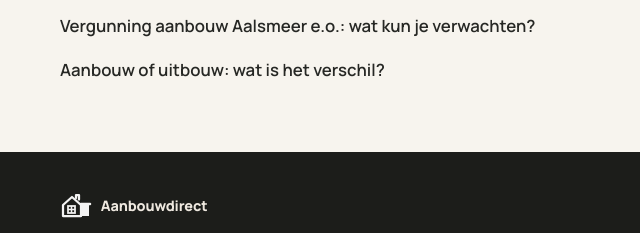
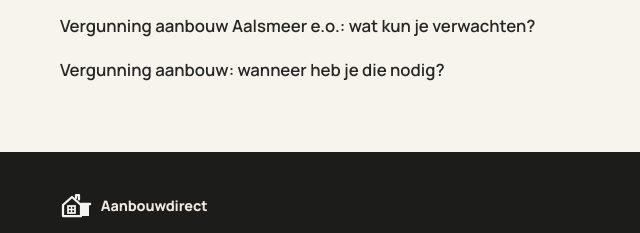
Before and after one commit to Koenpenha/aanbouwdirect-web, a plain HTML site: page blog/aanbouw-offerte-vergelijken.html in a window 1280 px wide. Shown: the part 3002-3235 px from the top of the page, 0-640 px from the left. Drawn offline with nearby package versions, Linux system fonts and the light colour scheme.

Commit message:
chore(seo): weekly internal links 2026-11-23

```diff
--- a/blog/aanbouw-offerte-vergelijken.html
+++ b/blog/aanbouw-offerte-vergelijken.html
@@ -109,12 +109,12 @@
           </div>
         </div>
 
-                                                                        <aside class="blog-related" aria-labelledby="related-heading">
+                                                                                <aside class="blog-related" aria-labelledby="related-heading">
           <h2 id="related-heading">Gerelateerd</h2>
           <ul>
             <li><a href="casco-aanbouw-uitleg.html">Casco aanbouw: wat zit er wel en niet bij?</a></li>
             <li><a href="vergunning-aanbouw-aalsmeer.html">Vergunning aanbouw Aalsmeer e.o.: wat kun je verwachten?</a></li>
-            <li><a href="aanbouw-of-uitbouw.html">Aanbouw of uitbouw: wat is het verschil?</a></li>
+            <li><a href="aanbouw-vergunning-nodig.html">Vergunning aanbouw: wanneer heb je die nodig?</a></li>
           </ul>
         </aside>
       </article>
```
Also changed, not shown: blog/kosten-aanbouw.html (+1 -0 lines), blog/levertijd-aanbouw.html (+2 -2 lines).
